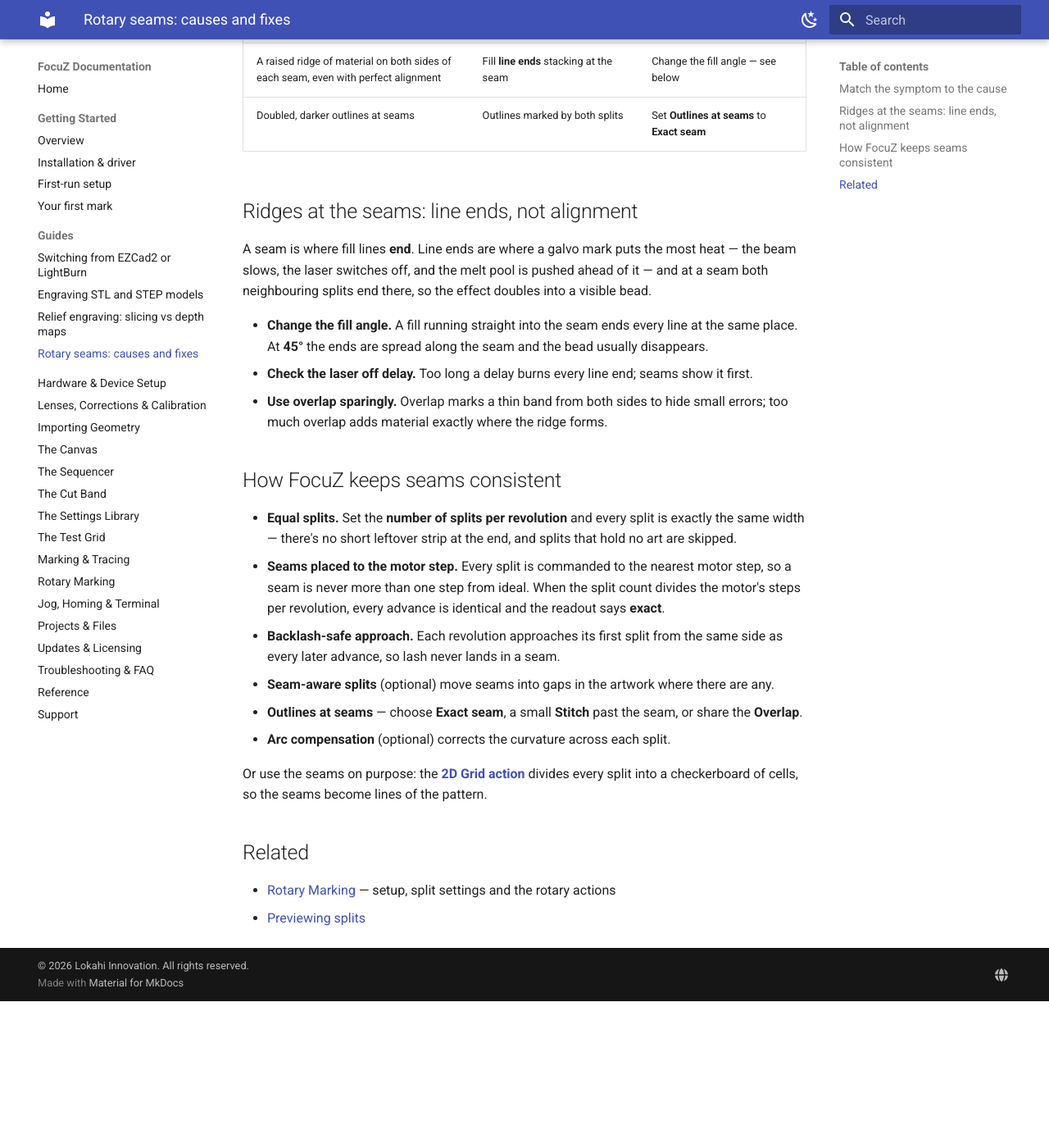
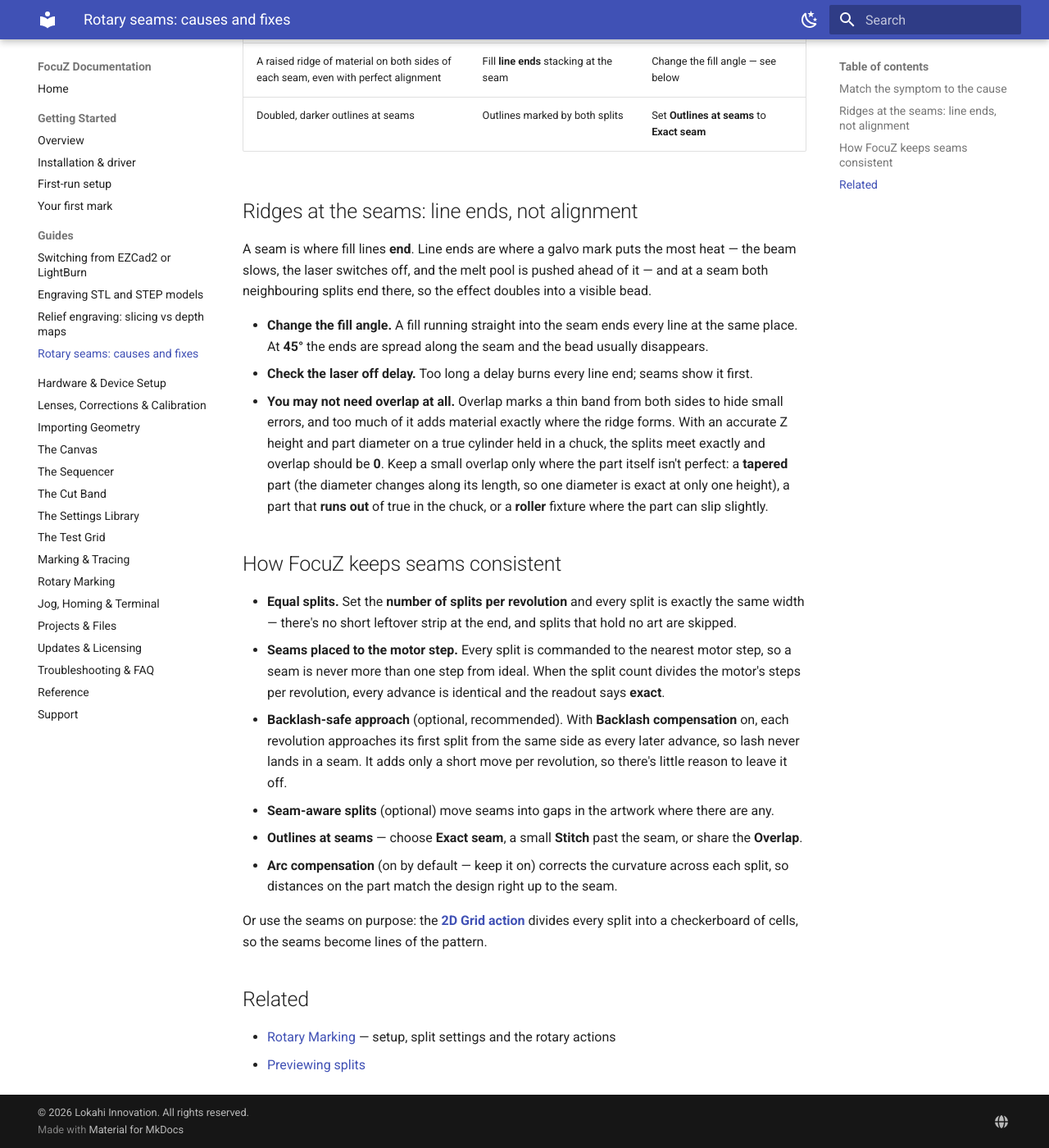
Before and after one commit to Lokahi-Shop/focuz-docs, an MkDocs documentation site: the page built from docs/guides/rotary-seams-causes-and-fixes.md, in a window 1280 px wide and 1400 px high, scrolled down 651 px. Shown: the whole window at 82% size. Built offline with MkDocs 1.6.1 and Material for MkDocs 9.7.7, drawn with Linux system fonts in a browser that asks for light colours; before the commit the page ends 1872 px from its top, so only the background shows below that.

Commit message:
Rotary: overlap usually 0 with accurate setup; backlash recommended; keep arc compensation on
Co-Authored-By: Claude Opus 5.5 <noreply@anthropic.com>

```diff
--- a/docs/guides/rotary-seams-causes-and-fixes.md
+++ b/docs/guides/rotary-seams-causes-and-fixes.md
@@ -25,8 +25,12 @@ end there, so the effect doubles into a visible bead.
 - **Change the fill angle.** A fill running straight into the seam ends every line at the same place. At
   **45°** the ends are spread along the seam and the bead usually disappears.
 - **Check the laser off delay.** Too long a delay burns every line end; seams show it first.
-- **Use overlap sparingly.** Overlap marks a thin band from both sides to hide small errors; too much
-  overlap adds material exactly where the ridge forms.
+- **You may not need overlap at all.** Overlap marks a thin band from both sides to hide small errors,
+  and too much of it adds material exactly where the ridge forms. With an accurate Z height and part
+  diameter on a true cylinder held in a chuck, the splits meet exactly and overlap should be **0**. Keep
+  a small overlap only where the part itself isn't perfect: a **tapered** part (the diameter changes along
+  its length, so one diameter is exact at only one height), a part that **runs out** of true in the chuck,
+  or a **roller** fixture where the part can slip slightly.
 
 ## How FocuZ keeps seams consistent
 
@@ -35,11 +39,13 @@ end there, so the effect doubles into a visible bead.
 - **Seams placed to the motor step.** Every split is commanded to the nearest motor step, so a seam is
   never more than one step from ideal. When the split count divides the motor's steps per revolution,
   every advance is identical and the readout says **exact**.
-- **Backlash-safe approach.** Each revolution approaches its first split from the same side as every
-  later advance, so lash never lands in a seam.
+- **Backlash-safe approach** (optional, recommended). With **Backlash compensation** on, each revolution
+  approaches its first split from the same side as every later advance, so lash never lands in a seam.
+  It adds only a short move per revolution, so there's little reason to leave it off.
 - **Seam-aware splits** (optional) move seams into gaps in the artwork where there are any.
 - **Outlines at seams** — choose **Exact seam**, a small **Stitch** past the seam, or share the **Overlap**.
-- **Arc compensation** (optional) corrects the curvature across each split.
+- **Arc compensation** (on by default — keep it on) corrects the curvature across each split, so
+  distances on the part match the design right up to the seam.
 
 Or use the seams on purpose: the **[2D Grid action](../rotary.md#the-2d-grid-action)** divides every split
 into a checkerboard of cells, so the seams become lines of the pattern.
```
Also changed, not shown: docs/rotary.md (+3 -3 lines).
